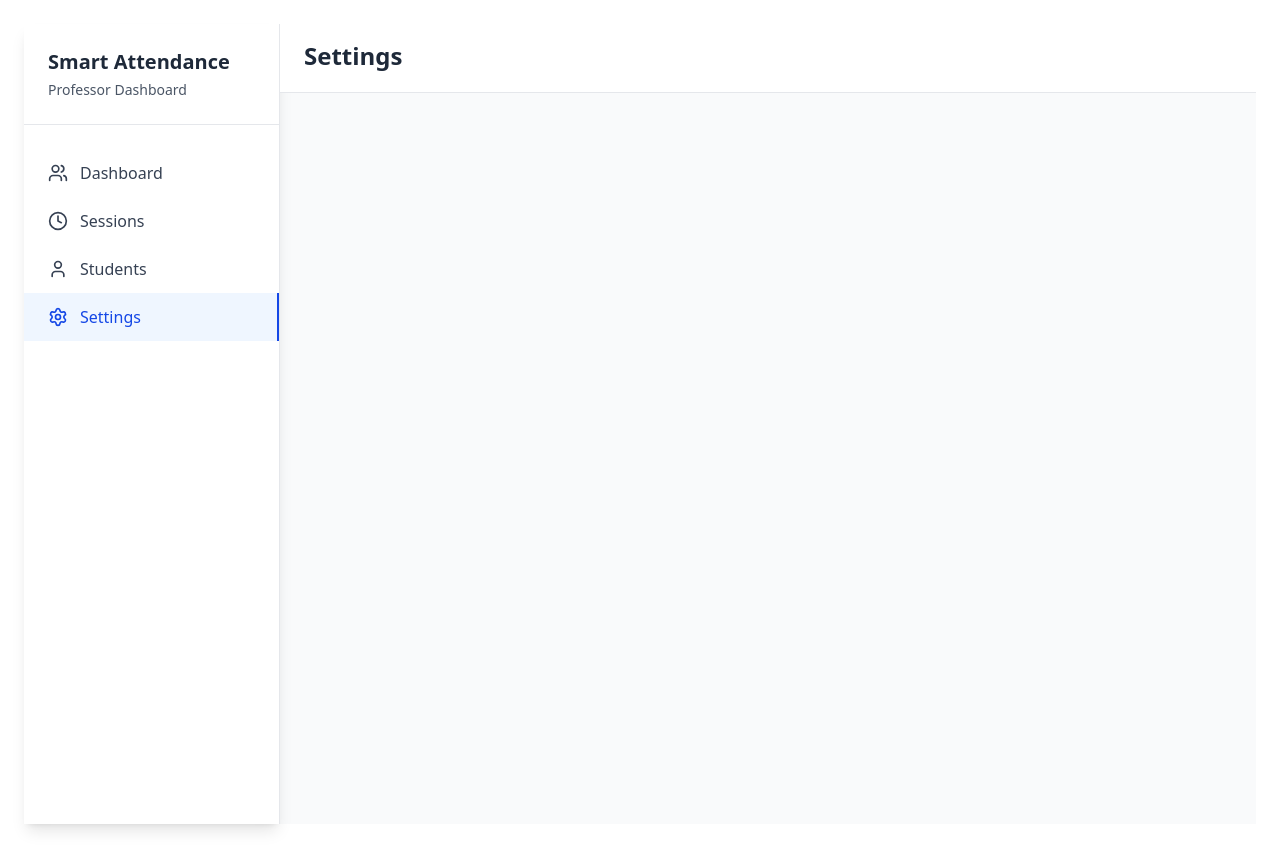
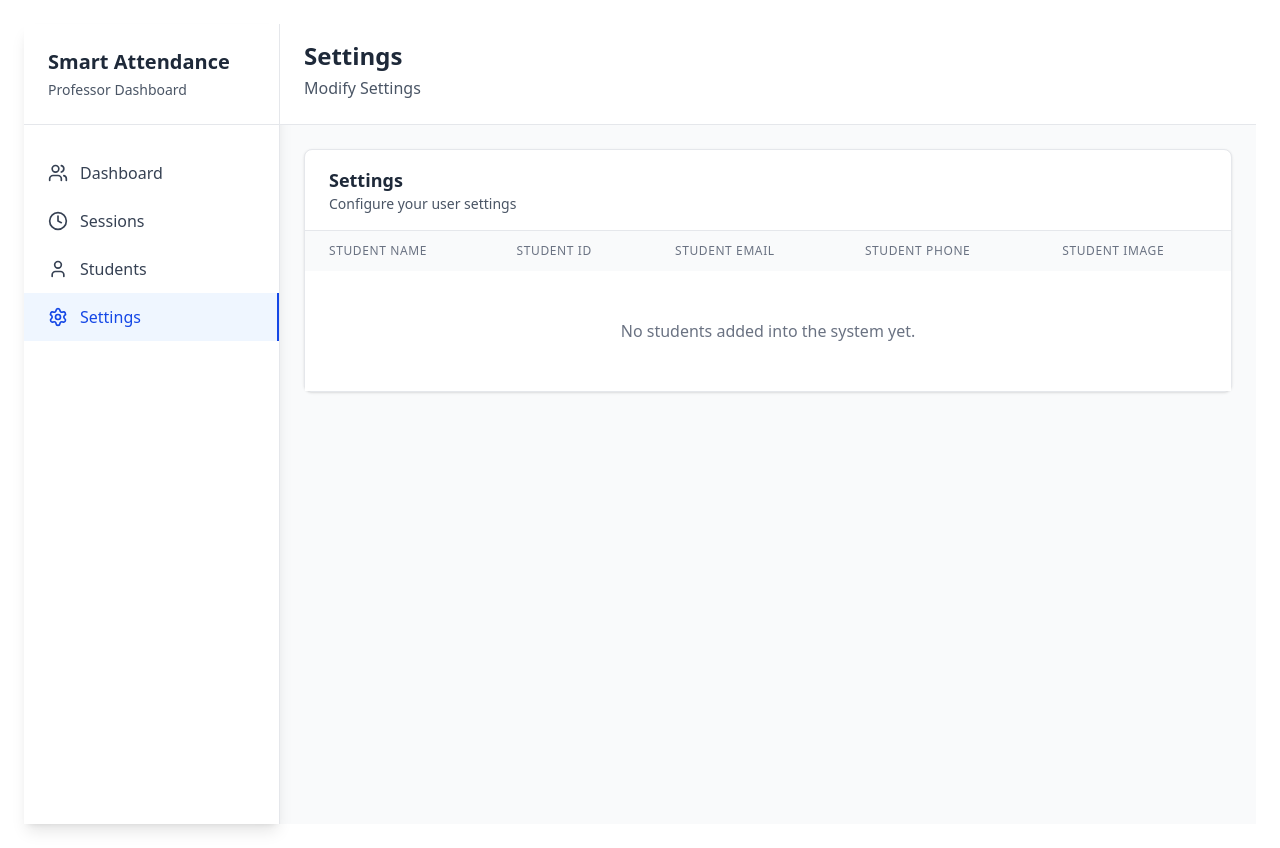
Before and after one commit to Darren322/cs102-frontend, a React (Vite) app: page /live in a window 1280 px wide. Both pictures are taken after a click on the button "Settings". Built offline with nearby package versions, Linux system fonts and the light colour scheme.

Commit message:
new stuff

```diff
--- /dev/null
+++ b/src/components/settings.tsx
@@ -0,0 +1,160 @@
+"use client"
+
+import type { SessionProps } from "../components/utils/dashboard-types"
+
+export function Settings({
+  attendanceRecords,
+  editingRecord,
+  updateRecord,
+  setEditingRecord,
+}: SessionProps) {
+  return (
+    <div className="bg-white rounded-lg shadow-sm border border-gray-200">
+      <div className="px-6 py-4 border-b border-gray-200">
+        <h3 className="text-lg font-semibold text-gray-800">Settings</h3>
+        <p className="text-sm text-gray-600">
+          Configure your user settings
+        </p>
+      </div>
+
+      <div className="overflow-x-auto">
+        <table className="w-full">
+          <thead className="bg-gray-50">
+            <tr>
+              <th className="px-6 py-3 text-left text-xs font-medium text-gray-500 uppercase tracking-wider">
+                Student Name
+              </th>
+              <th className="px-6 py-3 text-left text-xs font-medium text-gray-500 uppercase tracking-wider">
+                Student ID
+              </th>
+              <th className="px-6 py-3 text-left text-xs font-medium text-gray-500 uppercase tracking-wider">
+                Student Email
+              </th>
+              <th className="px-6 py-3 text-left text-xs font-medium text-gray-500 uppercase tracking-wider">
+                Student Phone
+              </th>
+              <th className="px-6 py-3 text-left text-xs font-medium text-gray-500 uppercase tracking-wider">
+                Student Image
+              </th>
+            </tr>
+          </thead>
+          <tbody className="bg-white divide-y divide-gray-200">
+            {attendanceRecords.length === 0 ? (
+              <tr>
+                <td colSpan={8} className="px-6 py-12 text-center text-gray-500">
+                  No students added into the system yet.
+                </td>
+              </tr>
+            ) : (
+              attendanceRecords.map((record) => (
+                <tr key={record.id} className="hover:bg-gray-50">
+                  <td className="px-6 py-4 whitespace-nowrap text-sm text-gray-900">
+                    {record.sessionId.split("_")[1]}...
+                  </td>
+                  <td className="px-6 py-4 whitespace-nowrap text-sm font-medium text-gray-900">
+                    {record.studentId}
+                  </td>
+                  <td className="px-6 py-4 whitespace-nowrap text-sm text-gray-900">
+                    {new Date(record.timestamp).toLocaleString()}
+                  </td>
+                  <td className="px-6 py-4 whitespace-nowrap">
+                    <div className="flex items-center">
+                      <div
+                        className={`w-2 h-2 rounded-full mr-2 ${
+                          record.confidence >= 90
+                            ? "bg-green-500"
+                            : record.confidence >= 70
+                            ? "bg-yellow-500"
+                            : "bg-red-500"
+                        }`}
+                      ></div>
+                      {record.confidence.toFixed(1)}%
+                    </div>
+                  </td>
+                  <td className="px-6 py-4 whitespace-nowrap">
+                    {editingRecord === record.id ? (
+                      <select
+                        value={record.markingType}
+                        onChange={(e) =>
+                          updateRecord(record.id, "markingType", e.target.value)
+                        }
+                        className="text-xs border rounded px-2 py-1"
+                      >
+                        <option value="automatic">Automatic</option>
+                        <option value="manual">Manual</option>
+                      </select>
+                    ) : (
+                      <span
+                        className={`inline-flex px-2 py-1 text-xs font-semibold rounded-full ${
+                          record.markingType === "automatic"
+                            ? "bg-blue-100 text-blue-800"
+                            : "bg-purple-100 text-purple-800"
+                        }`}
+                      >
+                        {record.markingType}
+                      </span>
+                    )}
+                  </td>
+                  <td className="px-6 py-4 whitespace-nowrap">
+                    {editingRecord === record.id ? (
+                      <select
+                        value={record.status}
+                        onChange={(e) =>
+                          updateRecord(record.id, "status", e.target.value)
+                        }
+                        className="text-xs border rounded px-2 py-1"
+                      >
+                        <option value="present">Present</option>
+                        <option value="absent">Absent</option>
+                        <option value="late">Late</option>
+                      </select>
+                    ) : (
+                      <span
+                        className={`inline-flex px-2 py-1 text-xs font-semibold rounded-full ${
+                          record.status === "present"
+                            ? "bg-green-100 text-green-800"
+                            : record.status === "late"
+                            ? "bg-yellow-100 text-yellow-800"
+                            : "bg-red-100 text-red-800"
+                        }`}
+                      >
+                        {record.status}
+                      </span>
+                    )}
+                  </td>
+                  <td className="px-6 py-4 text-sm text-gray-900">
+                    {editingRecord === record.id ? (
+                      <input
+                        type="text"
+                        value={record.remarks}
+                        onChange={(e) =>
+                          updateRecord(record.id, "remarks", e.target.value)
+                        }
+                        className="text-xs border rounded px-2 py-1 w-full"
+                        placeholder="Add remarks..."
+                      />
+                    ) : (
+                      record.remarks || "-"
+                    )}
+                  </td>
+                  <td className="px-6 py-4 whitespace-nowrap text-sm font-medium">
+                    <button
+                      onClick={() =>
+                        setEditingRecord(
+                          editingRecord === record.id ? null : record.id
+                        )
+                      }
+                      className="text-blue-600 hover:text-blue-900 mr-3"
+                    >
+                      {editingRecord === record.id ? "Save" : "Edit"}
+                    </button>
+                  </td>
+                </tr>
+              ))
+            )}
+          </tbody>
+        </table>
+      </div>
+    </div>
+  )
+}
--- a/src/pages/livecam.tsx
+++ b/src/pages/livecam.tsx
@@ -1,8 +1,10 @@
 import { useEffect, useRef, useState } from "react";
-import { Camera, Upload, Play, Square, Users, Clock, Settings, FileText, User, Edit3, Check, X, School, Plus } from "lucide-react";
+import { Camera, Upload, Play, Square, Users, Clock, FileText, User, Edit3, Check, X, School, Plus, SettingsIcon } from "lucide-react";
 import { Live } from "../components/dashboard";
 import { Session } from "../components/sessions";
 import { Students } from "../components/students";
+import { Settings } from "../components/settings";
+
 
 // Types for events and attendance records
 type PresentEvent = {
@@ -403,11 +405,11 @@ export default function SmartAttendanceSystem() {
   const sidebarItems = [
     { id: "dashboard", label: "Dashboard", icon: Users, text: "Managed your Dashboard here." },
     { id: "sessions", label: "Sessions", icon: Clock, text: "Manage your sesions." },
-    { id: "students", label: "Students", icon: User, text:"Manage or add students here." },
-    { id: "settings", label: "Settings", icon: Settings, text: "" },
+    { id: "students", label: "Students", icon: User, text: "Manage or add students here." },
+    { id: "settings", label: "Settings", icon: SettingsIcon, text: "Modify Settings" },
 
   ];
-  let curText = sidebarItems.find((tab)=>tab.id == activeTab);
+  let curText = sidebarItems.find((tab) => tab.id == activeTab);
 
   return (
     <div className="flex h-screen bg-gray-50">
@@ -445,7 +447,7 @@ export default function SmartAttendanceSystem() {
       <div className="flex-1 overflow-hidden">
         <div className="h-full overflow-y-auto">
           {/* Header */}
-          <div className="bg-white border-b border-gray-200 px-6 py-4">
+          <div className="bg-white border-b border-gray-200 px-6 py-4 pb-6">
             <div className="flex items-center justify-between">
               <div>
                 <h2 className="text-2xl font-bold text-gray-800">
@@ -498,6 +500,8 @@ export default function SmartAttendanceSystem() {
                   </button>
                 </div>
               )}
+
+
             </div>
           </div>
 
@@ -551,6 +555,16 @@ export default function SmartAttendanceSystem() {
                 />
               )
             }
+            {
+              activeTab == "settings" && (
+                <Settings
+                  attendanceRecords={attendanceRecords}
+                  editingRecord={editingRecord}
+                  updateRecord={updateRecord}
+                  setEditingRecord={setEditingRecord}
+                />
+              )
+            }
 
           </div>
         </div>
```
